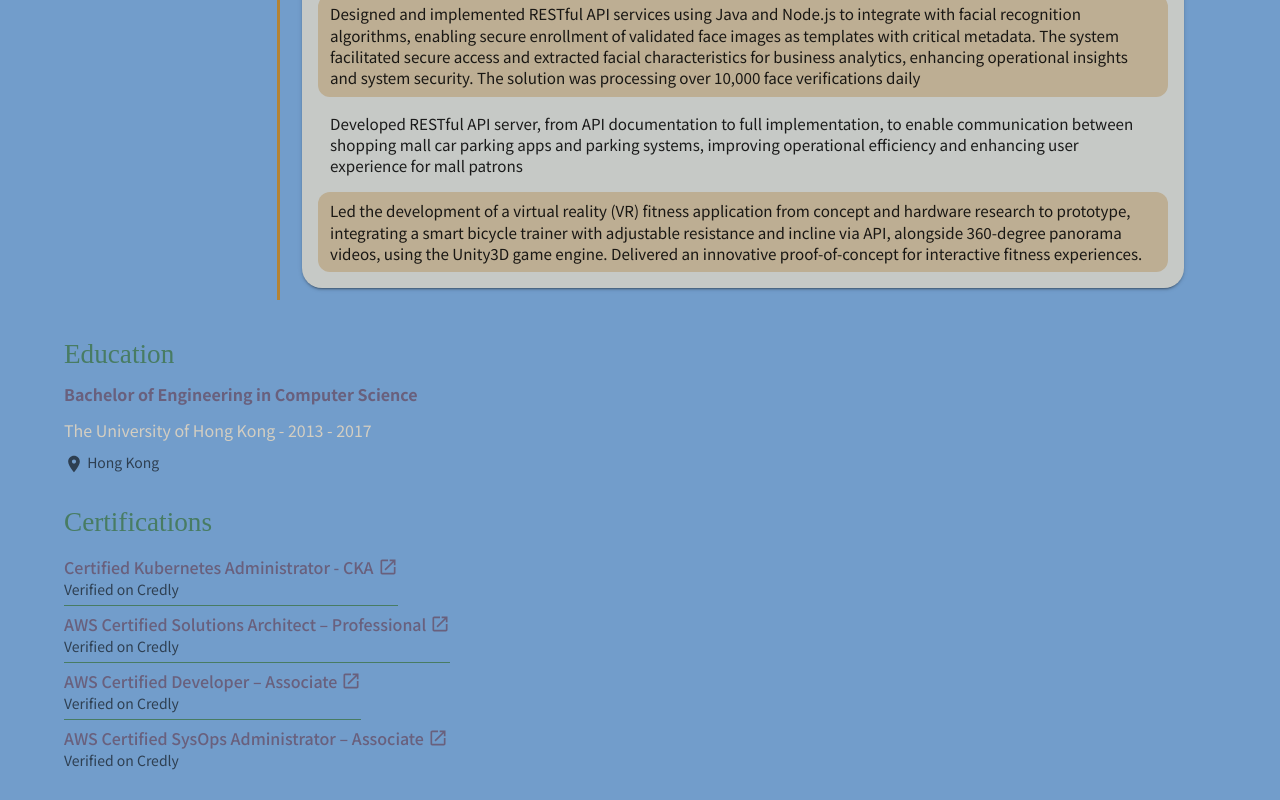
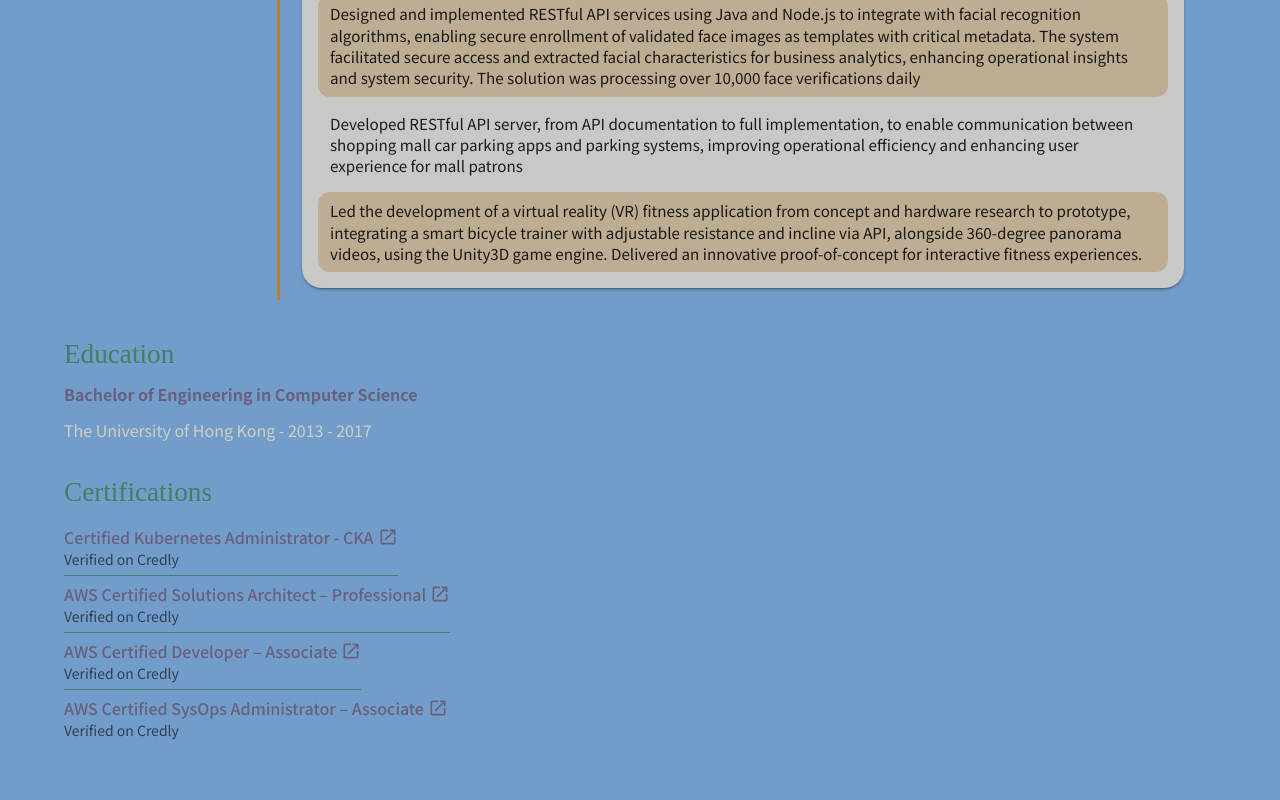
Before and after one commit to jkkcheung-dev/jkkcheung-dev.github.io, a React (Vite) app: page / in a window 1280 px wide. Shown: the part 2397-3197 px from the top of the page. After the commit the page ends 3167 px from the top, so only its background shows below. Built offline with nearby package versions, Linux system fonts and the light colour scheme; a web font is replaced by a local one.

Commit message:
fix: location on Education section seems redundant, removed

```diff
--- a/src/components/Education.tsx
+++ b/src/components/Education.tsx
@@ -1,5 +1,4 @@
 import { Box, Typography, Stack } from '@mui/material';
-import { LocationOn } from '@mui/icons-material';
 import type { Education as TertiaryEducation } from '@/types';
 
 type EducationProps = {
@@ -33,12 +32,6 @@ export const Education = ({ education }: EducationProps) => {
                 >
                     {education.school} - {education.period}
                 </Typography>
-                <Typography
-                    variant="body2"
-                    color="text.secondary"
-                >
-                    <LocationOn fontSize="small" sx={{ verticalAlign: 'middle' }} /> {education.location}
-                </Typography>
             </Stack>
         </Box>
     );
```
